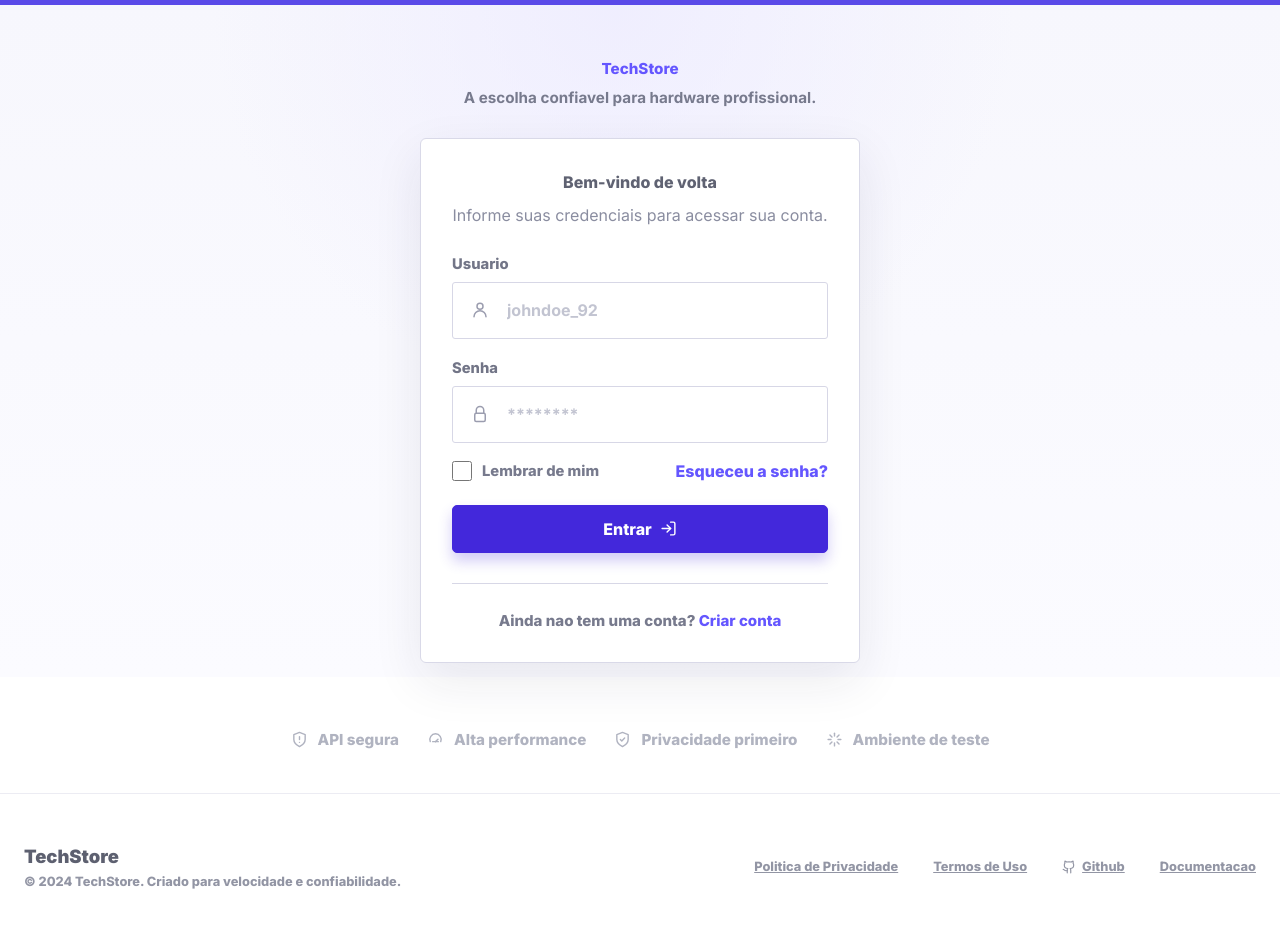
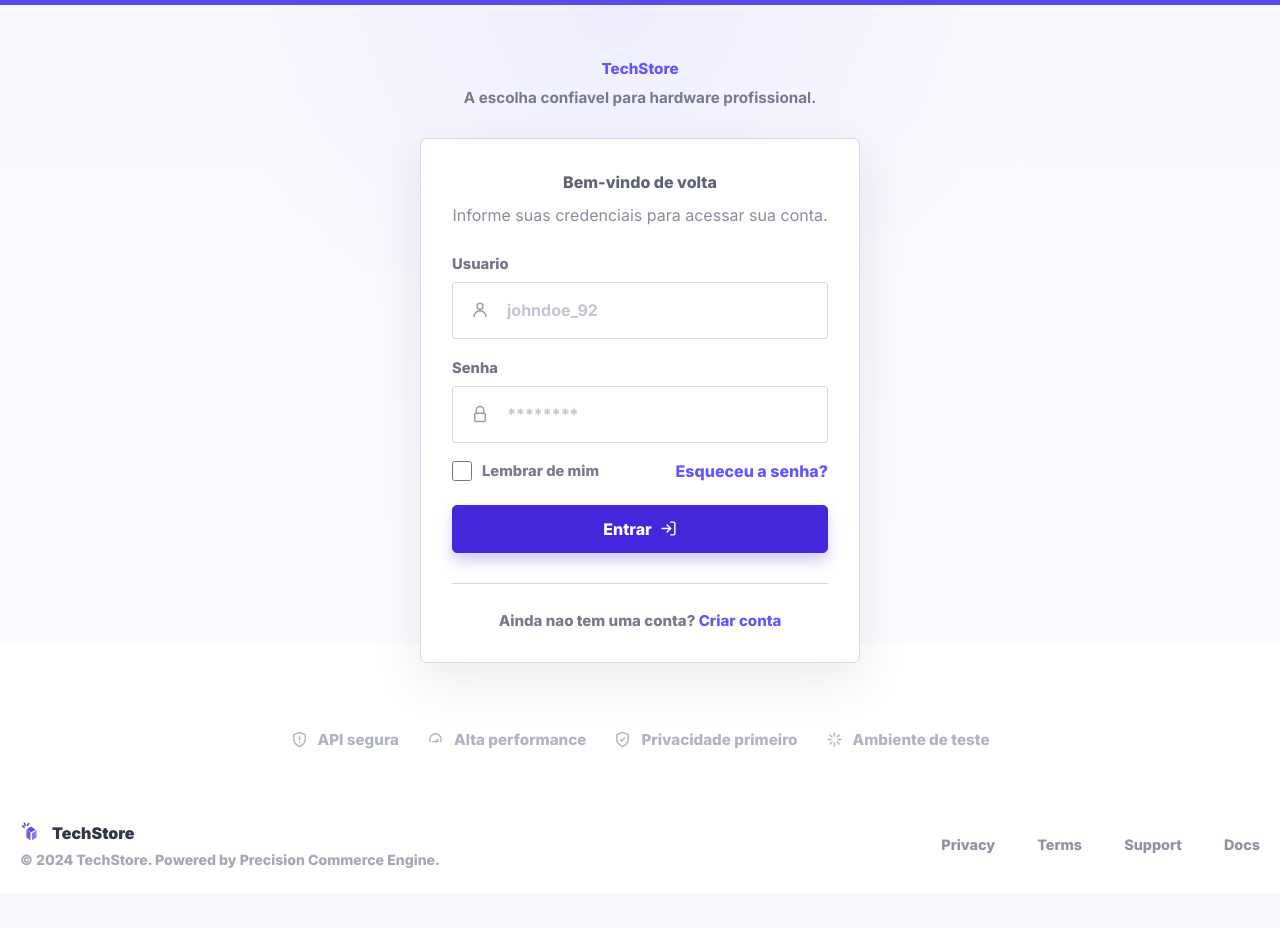
Before and after one commit to duducamargo/product-dashboard-react, a React (Vite) app: page / in a window 1280 px wide. Shown: the top 928 px of the page. After the commit the page ends 893 px from the top, so only its background shows below. Built offline with nearby package versions, Linux system fonts and the light colour scheme; no server answers.

Commit message:
feat: add reusable app footer

```diff
--- /dev/null
+++ b/src/components/layout/AppFooter.tsx
@@ -0,0 +1,49 @@
+const FOOTER_LINKS = [
+  { label: "Privacy", href: "/" },
+  { label: "Terms", href: "/" },
+  { label: "Support", href: "/" },
+  { label: "Docs", href: "/" },
+] as const;
+
+export function AppFooter() {
+  return (
+    <footer className="app-footer">
+      <div className="app-footer-brand">
+        <div className="app-footer-logo-row">
+          <span className="app-footer-logo" aria-hidden="true">
+            <svg viewBox="0 0 24 24" fill="none">
+              <path
+                d="M7 17V8.5l4.4 2.7V20L7 17Z"
+                fill="currentColor"
+                opacity="0.9"
+              />
+              <path d="M7 8.5 12 5l5 3.4-4.6 2.8L7 8.5Z" fill="currentColor" />
+              <path
+                d="M13 12.2 18 9v8l-5 3v-7.8Z"
+                fill="currentColor"
+                opacity="0.72"
+              />
+              <path
+                d="M4.5 5.8 2.8 4.1M5.5 3.7 4.9 1.4M8 3.5 9.5 1.8"
+                stroke="currentColor"
+                strokeLinecap="round"
+                strokeWidth="1.8"
+              />
+            </svg>
+          </span>
+          <strong>TechStore</strong>
+        </div>
+
+        <p>&copy; 2024 TechStore. Powered by Precision Commerce Engine.</p>
+      </div>
+
+      <nav className="app-footer-nav" aria-label="Footer links">
+        {FOOTER_LINKS.map((link) => (
+          <a key={link.label} href={link.href}>
+            {link.label}
+          </a>
+        ))}
+      </nav>
+    </footer>
+  );
+}
--- a/src/pages/LoginPage.tsx
+++ b/src/pages/LoginPage.tsx
@@ -1,7 +1,7 @@
 import { Navigate, useLocation, useNavigate } from "react-router-dom";
-import { AuthIcon } from "@/components/auth/AuthIcon";
 import { LoginFeatureList } from "@/components/auth/LoginFeatureList";
 import { LoginForm } from "@/components/auth/LoginForm";
+import { AppFooter } from "@/components/layout/AppFooter";
 import { useAuth } from "@/hooks/useAuth";
 import type { LoginInput } from "@/schemas/loginSchema";
 
@@ -59,22 +59,7 @@ export function LoginPage() {
         <LoginFeatureList />
       </div>
 
-      <footer className="login-footer">
-        <div>
-          <strong>TechStore</strong>
-          <span>&copy; 2024 TechStore. Criado para velocidade e confiabilidade.</span>
-        </div>
-
-        <nav aria-label="Footer links">
-          <a href="/">Politica de Privacidade</a>
-          <a href="/">Termos de Uso</a>
-          <a href="/">
-            <AuthIcon name="github" size={14} />
-            <span>Github</span>
-          </a>
-          <a href="/">Documentacao</a>
-        </nav>
-      </footer>
+      <AppFooter />
     </main>
   );
 }
--- a/src/styles/global.css
+++ b/src/styles/global.css
@@ -290,46 +290,65 @@ p {
   white-space: nowrap;
 }
 
-.login-footer {
+.app-footer {
   align-items: center;
-  background: #ffffff;
-  border-top: 1px solid #ececf3;
+  background: transparent;
   display: flex;
   justify-content: space-between;
-  min-height: 145px;
-  padding: 30px 24px 28px;
+  min-height: 100px;
+  padding: 28px 20px 24px;
   width: 100%;
 }
 
-.login-footer > div {
+.app-footer-brand {
   display: grid;
-  gap: 7px;
+  gap: 8px;
 }
 
-.login-footer strong {
-  color: #5d6070;
-  font-size: 1.15rem;
+.app-footer-logo-row {
+  align-items: center;
+  display: flex;
+  gap: 10px;
+}
+
+.app-footer-logo {
+  color: #5a4ae8;
+  display: inline-flex;
+  height: 22px;
+  width: 22px;
+}
+
+.app-footer-logo svg {
+  display: block;
+  height: 100%;
+  width: 100%;
+}
+
+.app-footer strong {
+  color: #31364a;
+  font-size: 1rem;
   font-weight: 900;
 }
 
-.login-footer span,
-.login-footer a {
-  color: #9295a4;
-  font-size: 0.8rem;
+.app-footer p {
+  color: #a5a7b2;
+  font-size: 0.88rem;
   font-weight: 800;
+  line-height: 1.2;
+  margin: 0;
 }
 
-.login-footer nav {
+.app-footer-nav {
   align-items: center;
   display: flex;
-  gap: 35px;
+  gap: 42px;
 }
 
-.login-footer a {
-  align-items: center;
-  display: inline-flex;
-  gap: 6px;
-  text-decoration: underline;
+.app-footer-nav a {
+  color: #8f92a1;
+  font-size: 0.9rem;
+  font-weight: 800;
+  text-decoration: none;
 }
 
 @media (max-width: 480px) {
@@ -339,7 +358,7 @@ p {
   }
 
   .login-options,
-  .login-footer {
+  .app-footer {
     align-items: flex-start;
     flex-direction: column;
     gap: 18px;
@@ -351,7 +370,7 @@ p {
     margin-top: 38px;
   }
 
-  .login-footer nav {
+  .app-footer-nav {
     align-items: flex-start;
     flex-direction: column;
     gap: 12px;
```
